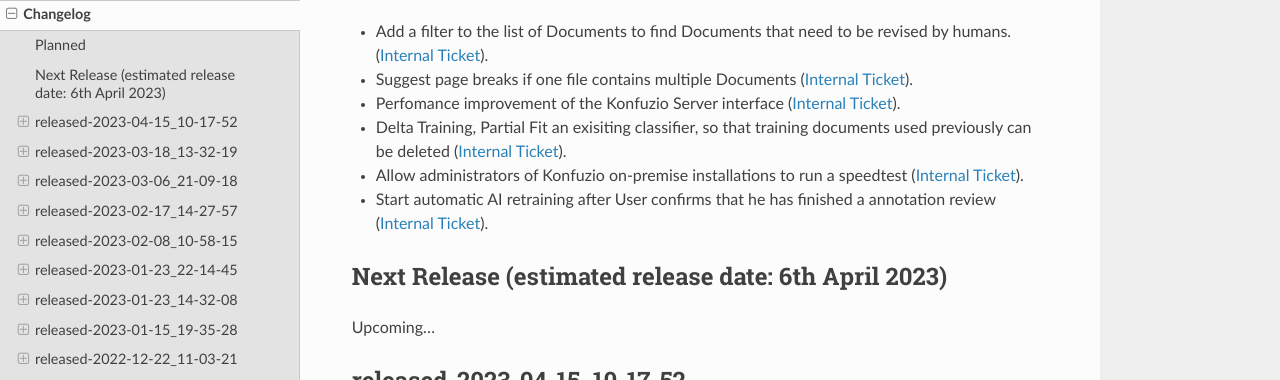
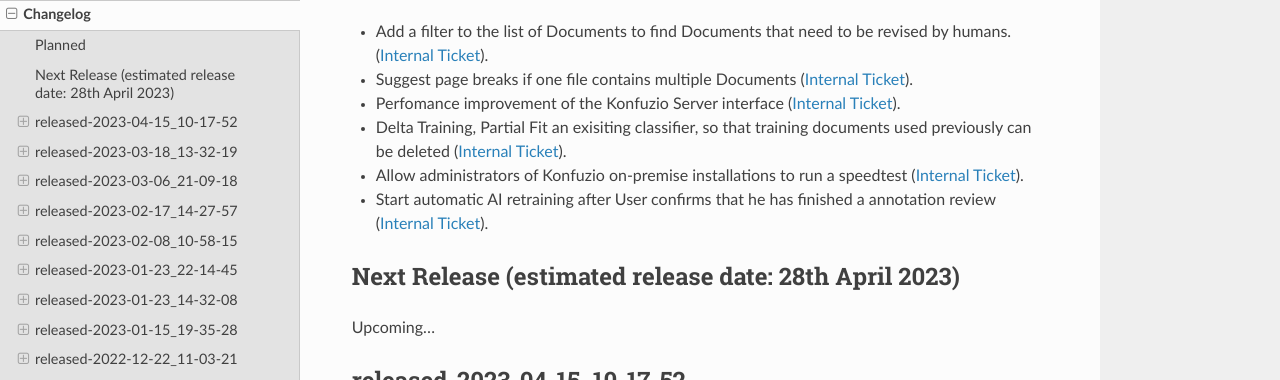
Before and after one commit to konfuzio-ai/konfuzio-sdk, a Sphinx documentation site: the page built from docs/web/changelog_app.md, in a window 1280 px wide and 900 px high, scrolled down 460 px. Shown: the top 380 px of the window. Built offline with Sphinx 7.4.7 and the Read the Docs theme 2.0.0, drawn with Linux system fonts in a browser that asks for light colours; pages that are not in the unit, such as notebooks, are missing from menus; a script that is not in the unit is left out.

Commit message:
Update changelog_app.md

```diff
--- a/docs/web/changelog_app.md
+++ b/docs/web/changelog_app.md
@@ -22,7 +22,7 @@
 - Allow administrators of Konfuzio on-premise installations to run a speedtest ([Internal Ticket](https://git.konfuzio.com/konfuzio/objectives/-/issues/9870)).
 - Start automatic AI retraining after User confirms that he has finished a annotation review ([Internal Ticket](https://git.konfuzio.com/konfuzio/objectives/-/issues/9166)).
 
-## Next Release (estimated release date: 6th April 2023)
+## Next Release (estimated release date: 28th April 2023)
 
 Upcoming...
 
```
